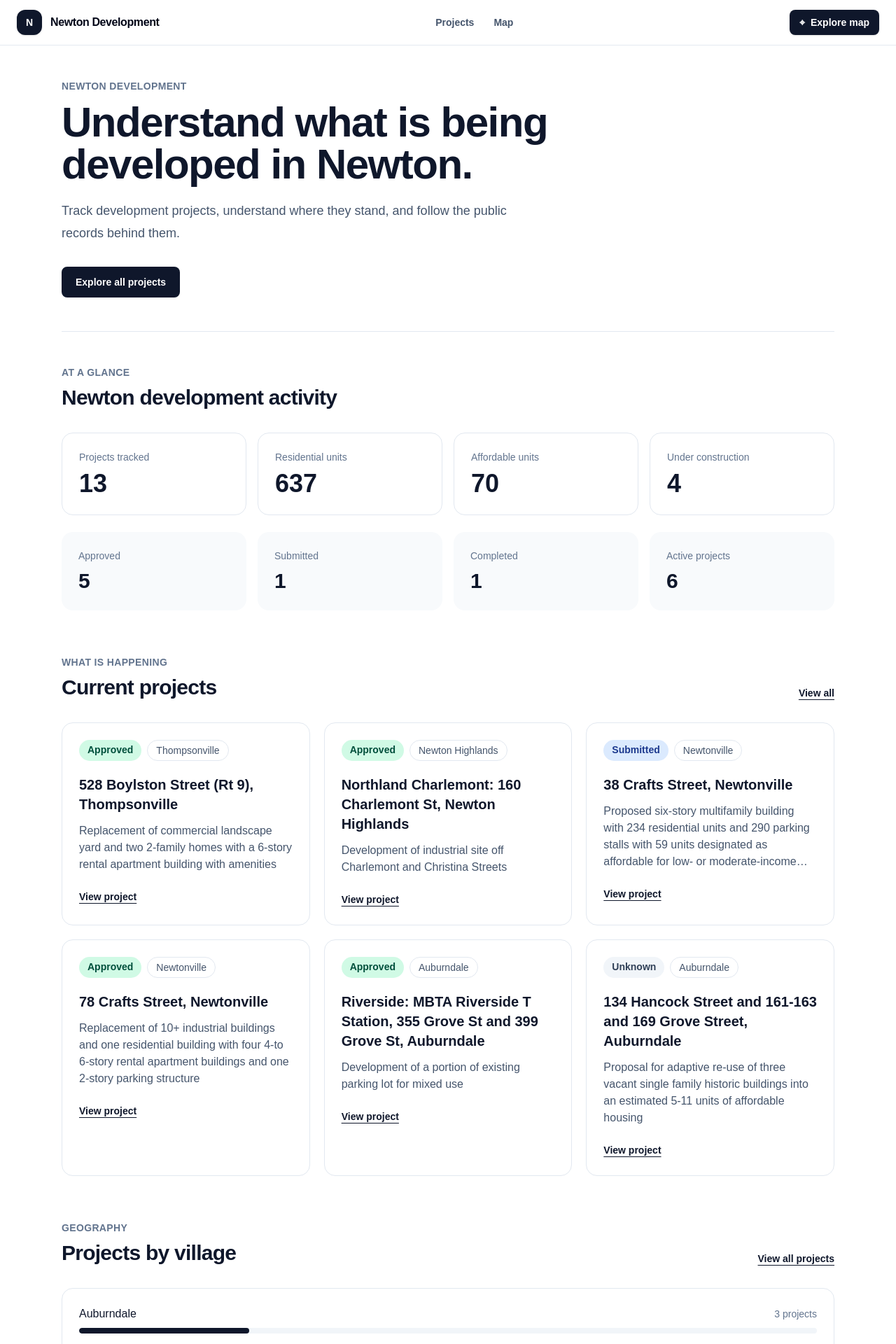
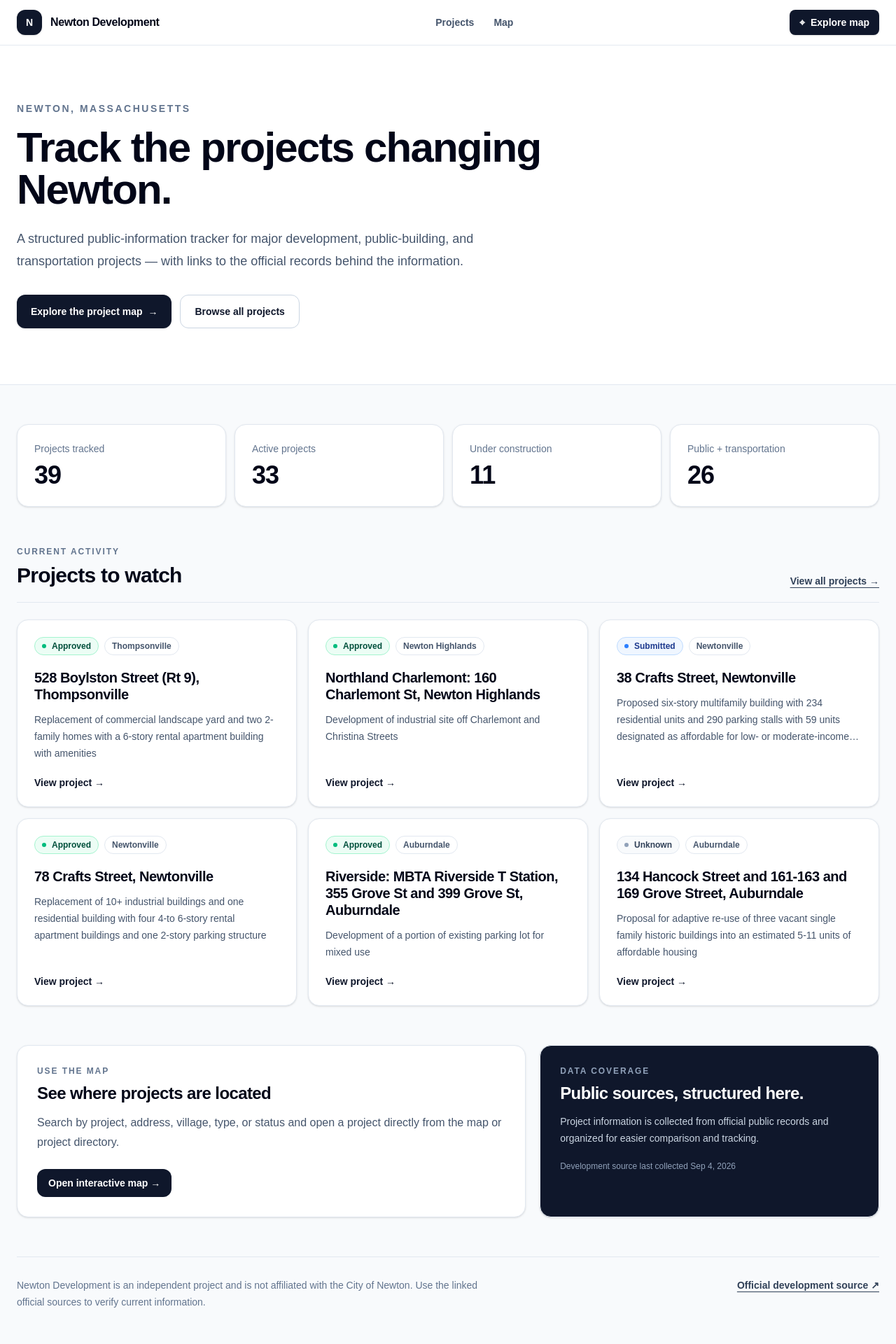
Before and after one commit to danielk-droid/newton-development, a Next.js app: page / in a window 1280 px wide. Shown: the top 1920 px of the page at 70% size. Built offline with nearby package versions, Linux system fonts and the light colour scheme.

Commit message:
Redesign homepage hierarchy and shared status presentation

```diff
--- a/app/page.tsx
+++ b/app/page.tsx
@@ -1,413 +1,106 @@
 import Link from "next/link";
 import fs from "node:fs/promises";
 import path from "node:path";
-
-type ProjectFacts = {
-  units: number | null;
-  affordableUnits: number | null;
-  stories: number | null;
-  parkingSpaces: number | null;
-};
-
-type Project = {
-  id: string;
-  name: string;
-  description: string;
-  status: string;
-  village?: string;
-  facts?: ProjectFacts;
-};
+import ProjectStatusBadge from "./components/ProjectStatusBadge";
+import { allProjects } from "../data/project-catalog";
 
 type SourceData = {
   source: string;
   fetchedAt: string;
-  projectCount: number;
-  projects: Project[];
 };
 
 async function getSourceData(): Promise<SourceData> {
-  const filePath = path.join(
-    process.cwd(),
-    "data",
-    "newton-source.json"
-  );
-
-  const file = await fs.readFile(filePath, "utf8");
-
-  return JSON.parse(file);
-}
-
-function formatNumber(value: number) {
-  return value.toLocaleString();
+  const filePath = path.join(process.cwd(), "data", "newton-source.json");
+  return JSON.parse(await fs.readFile(filePath, "utf8")) as SourceData;
 }
 
 function formatDate(date: string) {
-  return new Date(date).toLocaleDateString("en-US", {
-    month: "short",
-    day: "numeric",
-    year: "numeric",
-  });
-}
-
-function statusClasses(status: string) {
-  switch (status) {
-    case "Under Construction":
-      return "bg-amber-100 text-amber-900";
-
-    case "Approved":
-    case "Approved with Conditions":
-      return "bg-emerald-100 text-emerald-900";
-
-    case "Completed":
-      return "bg-slate-200 text-slate-800";
-
-    case "Submitted":
-    case "Under Review":
-    case "Scheduled for Hearing":
-      return "bg-blue-100 text-blue-900";
-
-    case "Appealed":
-    case "Denied":
-    case "Withdrawn":
-    case "Cancelled":
-      return "bg-red-100 text-red-900";
-
-    default:
-      return "bg-slate-100 text-slate-700";
-  }
+  return new Date(date).toLocaleDateString("en-US", { month: "short", day: "numeric", year: "numeric" });
 }
 
 export default async function HomePage() {
-  const data = await getSourceData();
-
-  const projects = data.projects;
-
-  const totalUnits = projects.reduce(
-    (total, project) =>
-      total + (project.facts?.units ?? 0),
-    0
-  );
-
-  const totalAffordableUnits = projects.reduce(
-    (total, project) =>
-      total + (project.facts?.affordableUnits ?? 0),
-    0
-  );
-
-  const projectsUnderConstruction = projects.filter(
-    (project) => project.status === "Under Construction"
-  ).length;
-
-  const projectsApproved = projects.filter(
-    (project) =>
-      project.status === "Approved" ||
-      project.status === "Approved with Conditions"
-  ).length;
-
-  const projectsSubmitted = projects.filter(
-    (project) => project.status === "Submitted"
-  ).length;
-
-  const projectsCompleted = projects.filter(
-    (project) => project.status === "Completed"
-  ).length;
-
-  const villageCounts = projects.reduce<Record<string, number>>(
-    (counts, project) => {
-      const village = project.village ?? "Unknown";
-
-      counts[village] = (counts[village] ?? 0) + 1;
-
-      return counts;
-    },
-    {}
-  );
-
-  const villages = Object.entries(villageCounts).sort(
-    (a, b) => b[1] - a[1]
-  );
-
-  const activeProjects = projects
-    .filter(
-      (project) =>
-        project.status !== "Completed" &&
-        project.status !== "Cancelled" &&
-        project.status !== "Withdrawn"
-    )
-    .slice(0, 6);
+  const source = await getSourceData();
+  const activeProjects = allProjects.filter((project) => !["Completed", "Cancelled", "Withdrawn"].includes(project.status));
+  const underConstruction = allProjects.filter((project) => project.status === "Under Construction").length;
+  const publicProjects = allProjects.filter((project) => project.type === "Public Building").length;
+  const transportationProjects = allProjects.filter((project) => project.type === "Transportation").length;
+  const featuredProjects = activeProjects.slice(0, 6);
 
   return (
-    <main className="min-h-screen bg-white text-slate-900">
-      <div className="mx-auto max-w-6xl px-6 py-12">
-        <header className="border-b border-slate-200 pb-12">
-          <p className="text-sm font-semibold uppercase tracking-wide text-slate-500">
-            Newton Development
-          </p>
-
-          <h1 className="mt-3 max-w-4xl text-5xl font-bold tracking-tight md:text-6xl">
-            Understand what is being developed in Newton.
-          </h1>
-
-          <p className="mt-5 max-w-2xl text-lg leading-8 text-slate-600">
-            Track development projects, understand where they
-            stand, and follow the public records behind them.
-          </p>
-
-          <div className="mt-8 flex flex-wrap gap-3">
-            <Link
-              href="/projects"
-              className="inline-flex rounded-lg bg-slate-900 px-5 py-3 text-sm font-semibold text-white hover:bg-slate-700"
-            >
-              Explore all projects
-            </Link>
-          </div>
-        </header>
-
-        <section className="mt-12">
-          <div>
-            <p className="text-sm font-semibold uppercase tracking-wide text-slate-500">
-              At a glance
-            </p>
-
-            <h2 className="mt-2 text-3xl font-bold tracking-tight">
-              Newton development activity
-            </h2>
-          </div>
-
-          <div className="mt-8 grid gap-4 sm:grid-cols-2 lg:grid-cols-4">
-            <div className="rounded-2xl border border-slate-200 p-6">
-              <p className="text-sm font-medium text-slate-500">
-                Projects tracked
-              </p>
-
-              <p className="mt-2 text-4xl font-bold">
-                {formatNumber(data.projectCount)}
-              </p>
-            </div>
-
-            <div className="rounded-2xl border border-slate-200 p-6">
-              <p className="text-sm font-medium text-slate-500">
-                Residential units
-              </p>
-
-              <p className="mt-2 text-4xl font-bold">
-                {formatNumber(totalUnits)}
-              </p>
-            </div>
-
-            <div className="rounded-2xl border border-slate-200 p-6">
-              <p className="text-sm font-medium text-slate-500">
-                Affordable units
-              </p>
-
-              <p className="mt-2 text-4xl font-bold">
-                {formatNumber(totalAffordableUnits)}
-              </p>
-            </div>
-
-            <div className="rounded-2xl border border-slate-200 p-6">
-              <p className="text-sm font-medium text-slate-500">
-                Under construction
-              </p>
-
-              <p className="mt-2 text-4xl font-bold">
-                {formatNumber(projectsUnderConstruction)}
-              </p>
+    <main className="min-h-screen bg-slate-50 text-slate-950">
+      <section className="border-b border-slate-200 bg-white">
+        <div className="mx-auto max-w-7xl px-5 py-14 sm:px-6 md:py-20">
+          <div className="max-w-4xl">
+            <p className="text-sm font-bold uppercase tracking-[0.18em] text-slate-500">Newton, Massachusetts</p>
+            <h1 className="mt-4 text-4xl font-bold tracking-[-0.03em] md:text-6xl">Track the projects changing Newton.</h1>
+            <p className="mt-6 max-w-2xl text-lg leading-8 text-slate-600">A structured public-information tracker for major development, public-building, and transportation projects — with links to the official records behind the information.</p>
+            <div className="mt-8 flex flex-wrap gap-3">
+              <Link href="/map" className="inline-flex min-h-12 items-center gap-2 rounded-xl bg-slate-900 px-5 py-3 text-sm font-semibold text-white shadow-sm transition hover:bg-slate-700">Explore the project map <span aria-hidden="true">→</span></Link>
+              <Link href="/projects" className="inline-flex min-h-12 items-center rounded-xl border border-slate-300 bg-white px-5 py-3 text-sm font-semibold text-slate-900 transition hover:bg-slate-50">Browse all projects</Link>
             </div>
           </div>
-        </section>
+        </div>
+      </section>
 
-        <section className="mt-6 grid gap-4 sm:grid-cols-2 lg:grid-cols-4">
-          <div className="rounded-2xl bg-slate-50 p-6">
-            <p className="text-sm font-medium text-slate-500">
-              Approved
-            </p>
-
-            <p className="mt-2 text-3xl font-bold">
-              {formatNumber(projectsApproved)}
-            </p>
-          </div>
-
-          <div className="rounded-2xl bg-slate-50 p-6">
-            <p className="text-sm font-medium text-slate-500">
-              Submitted
-            </p>
-
-            <p className="mt-2 text-3xl font-bold">
-              {formatNumber(projectsSubmitted)}
-            </p>
-          </div>
-
-          <div className="rounded-2xl bg-slate-50 p-6">
-            <p className="text-sm font-medium text-slate-500">
-              Completed
-            </p>
-
-            <p className="mt-2 text-3xl font-bold">
-              {formatNumber(projectsCompleted)}
-            </p>
-          </div>
-
-          <div className="rounded-2xl bg-slate-50 p-6">
-            <p className="text-sm font-medium text-slate-500">
-              Active projects
-            </p>
-
-            <p className="mt-2 text-3xl font-bold">
-              {formatNumber(activeProjects.length)}
-            </p>
-          </div>
-        </section>
-
-        <section className="mt-16">
-          <div className="flex items-end justify-between gap-4">
-            <div>
-              <p className="text-sm font-semibold uppercase tracking-wide text-slate-500">
-                What is happening
-              </p>
-
-              <h2 className="mt-2 text-3xl font-bold tracking-tight">
-                Current projects
-              </h2>
-            </div>
-
-            <Link
-              href="/projects"
-              className="text-sm font-semibold underline underline-offset-4"
-            >
-              View all
-            </Link>
-          </div>
-
-          <div className="mt-8 grid gap-5 md:grid-cols-2 lg:grid-cols-3">
-            {activeProjects.map((project) => (
-              <article
-                key={project.id}
-                className="rounded-2xl border border-slate-200 p-6"
-              >
-                <div className="flex flex-wrap gap-2">
-                  <span
-                    className={`rounded-full px-3 py-1 text-sm font-semibold ${statusClasses(
-                      project.status
-                    )}`}
-                  >
-                    {project.status}
-                  </span>
-
-                  {project.village &&
-                    project.village !== "Unknown" && (
-                      <span className="rounded-full border border-slate-200 px-3 py-1 text-sm font-medium text-slate-600">
-                        {project.village}
-                      </span>
-                    )}
-                </div>
-
-                <h3 className="mt-5 text-xl font-semibold">
-                  {project.name}
-                </h3>
-
-                <p className="mt-3 line-clamp-4 leading-6 text-slate-600">
-                  {project.description}
-                </p>
-
-                <Link
-                  href={`/projects/${project.id}`}
-                  className="mt-6 inline-block text-sm font-semibold underline underline-offset-4"
-                >
-                  View project
-                </Link>
-              </article>
+      <div className="mx-auto max-w-7xl px-5 py-10 sm:px-6 md:py-14">
+        <section>
+          <div className="grid gap-3 sm:grid-cols-2 lg:grid-cols-4">
+            {[
+              ["Projects tracked", allProjects.length],
+              ["Active projects", activeProjects.length],
+              ["Under construction", underConstruction],
+              ["Public + transportation", publicProjects + transportationProjects],
+            ].map(([label, value]) => (
+              <div key={label} className="rounded-2xl border border-slate-200 bg-white p-6 shadow-sm">
+                <p className="text-sm font-medium text-slate-500">{label}</p>
+                <p className="mt-2 text-4xl font-bold tracking-tight">{value}</p>
+              </div>
             ))}
           </div>
         </section>
 
-        <section className="mt-16">
-          <div className="flex items-end justify-between gap-4">
+        <section className="mt-14">
+          <div className="flex flex-col gap-3 border-b border-slate-200 pb-5 sm:flex-row sm:items-end sm:justify-between">
             <div>
-              <p className="text-sm font-semibold uppercase tracking-wide text-slate-500">
-                Geography
-              </p>
-
-              <h2 className="mt-2 text-3xl font-bold tracking-tight">
-                Projects by village
-              </h2>
+              <p className="text-xs font-bold uppercase tracking-[0.16em] text-slate-500">Current activity</p>
+              <h2 className="mt-2 text-3xl font-bold tracking-tight">Projects to watch</h2>
             </div>
-
-            <Link
-              href="/projects"
-              className="text-sm font-semibold underline underline-offset-4"
-            >
-              View all projects
-            </Link>
+            <Link href="/projects" className="text-sm font-semibold text-slate-700 underline underline-offset-4 hover:text-slate-950">View all projects →</Link>
           </div>
 
-          <div className="mt-8 rounded-2xl border border-slate-200 p-6">
-            <div className="space-y-5">
-              {villages.map(([village, count]) => {
-                const percentage =
-                  projects.length > 0
-                    ? (count / projects.length) * 100
-                    : 0;
-
-                return (
-                  <div key={village}>
-                    <div className="flex items-center justify-between gap-4">
-                      <p className="font-medium text-slate-900">
-                        {village}
-                      </p>
-
-                      <p className="text-sm text-slate-500">
-                        {count}{" "}
-                        {count === 1
-                          ? "project"
-                          : "projects"}
-                      </p>
-                    </div>
-
-                    <div className="mt-2 h-2 overflow-hidden rounded-full bg-slate-100">
-                      <div
-                        className="h-full rounded-full bg-slate-900"
-                        style={{
-                          width: `${percentage}%`,
-                        }}
-                      />
-                    </div>
-                  </div>
-                );
-              })}
-            </div>
+          <div className="mt-6 grid gap-4 md:grid-cols-2 lg:grid-cols-3">
+            {featuredProjects.map((project) => (
+              <Link key={project.id} href={`/projects/${project.id}`} className="group flex min-h-56 flex-col rounded-2xl border border-slate-200 bg-white p-6 shadow-sm transition hover:-translate-y-0.5 hover:border-slate-300 hover:shadow-md">
+                <div className="flex flex-wrap items-center gap-2"><ProjectStatusBadge status={project.status} size="sm" />{project.village && project.village !== "Unknown" && <span className="rounded-full border border-slate-200 px-2.5 py-1 text-xs font-semibold text-slate-600">{project.village}</span>}</div>
+                <h3 className="mt-5 text-xl font-bold leading-6 tracking-tight group-hover:underline group-hover:underline-offset-4">{project.name}</h3>
+                <p className="mt-3 line-clamp-3 text-sm leading-6 text-slate-600">{project.description}</p>
+                <span className="mt-auto pt-5 text-sm font-semibold text-slate-900">View project →</span>
+              </Link>
+            ))}
           </div>
         </section>
 
-        <section className="mt-16 border-t border-slate-200 pt-8">
-          <div className="rounded-2xl bg-slate-50 p-6">
-            <p className="text-sm font-semibold text-slate-900">
-              About this data
-            </p>
-
-            <p className="mt-2 max-w-3xl text-sm leading-6 text-slate-600">
-              Newton Development is an independent project and
-              is not affiliated with the City of Newton. Project
-              information is collected from public City sources
-              and presented here in a structured format to make
-              development activity easier to understand.
-            </p>
-
-            <p className="mt-3 text-sm text-slate-500">
-              {data.projectCount} projects currently tracked.
-              Last collected {formatDate(data.fetchedAt)}.
-            </p>
-
-            <a
-              href={data.source}
-              target="_blank"
-              rel="noopener noreferrer"
-              className="mt-4 inline-block text-sm font-semibold underline underline-offset-4"
-            >
-              View the official City source
-            </a>
+        <section className="mt-14 grid gap-5 lg:grid-cols-[1.5fr_1fr]">
+          <div className="rounded-2xl border border-slate-200 bg-white p-7 shadow-sm">
+            <p className="text-xs font-bold uppercase tracking-[0.16em] text-slate-500">Use the map</p>
+            <h2 className="mt-2 text-2xl font-bold tracking-tight">See where projects are located</h2>
+            <p className="mt-3 max-w-2xl leading-7 text-slate-600">Search by project, address, village, type, or status and open a project directly from the map or project directory.</p>
+            <Link href="/map" className="mt-6 inline-flex items-center rounded-xl bg-slate-900 px-4 py-2.5 text-sm font-semibold text-white hover:bg-slate-700">Open interactive map →</Link>
+          </div>
+          <div className="rounded-2xl border border-slate-200 bg-slate-900 p-7 text-white shadow-sm">
+            <p className="text-xs font-bold uppercase tracking-[0.16em] text-slate-400">Data coverage</p>
+            <h2 className="mt-2 text-2xl font-bold tracking-tight">Public sources, structured here.</h2>
+            <p className="mt-3 text-sm leading-6 text-slate-300">Project information is collected from official public records and organized for easier comparison and tracking.</p>
+            <p className="mt-5 text-xs font-medium text-slate-400">Development source last collected {formatDate(source.fetchedAt)}</p>
           </div>
         </section>
+
+        <footer className="mt-14 border-t border-slate-200 pt-7 text-sm leading-6 text-slate-500">
+          <div className="flex flex-col gap-4 md:flex-row md:items-start md:justify-between">
+            <p className="max-w-2xl">Newton Development is an independent project and is not affiliated with the City of Newton. Use the linked official sources to verify current information.</p>
+            <a href={source.source} target="_blank" rel="noopener noreferrer" className="shrink-0 font-semibold text-slate-700 underline underline-offset-4 hover:text-slate-950">Official development source ↗</a>
+          </div>
+        </footer>
       </div>
     </main>
   );
```
